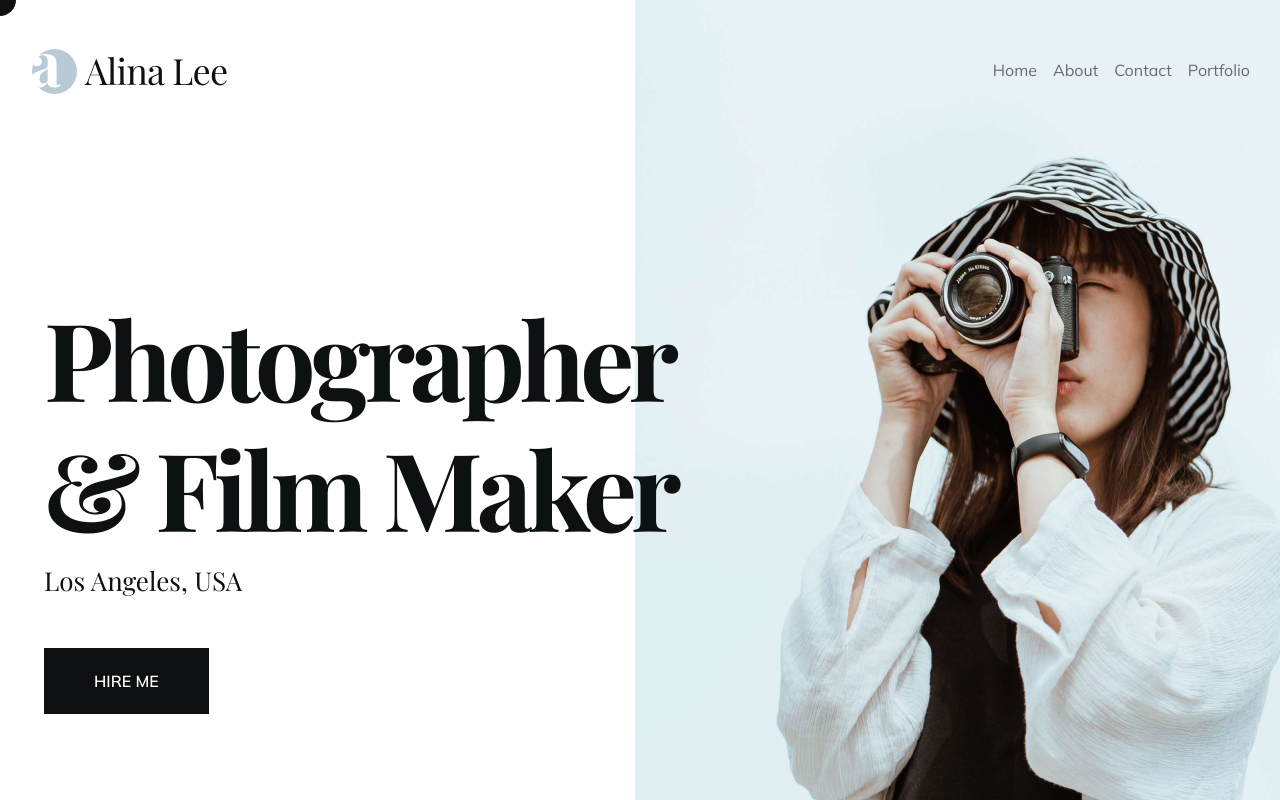
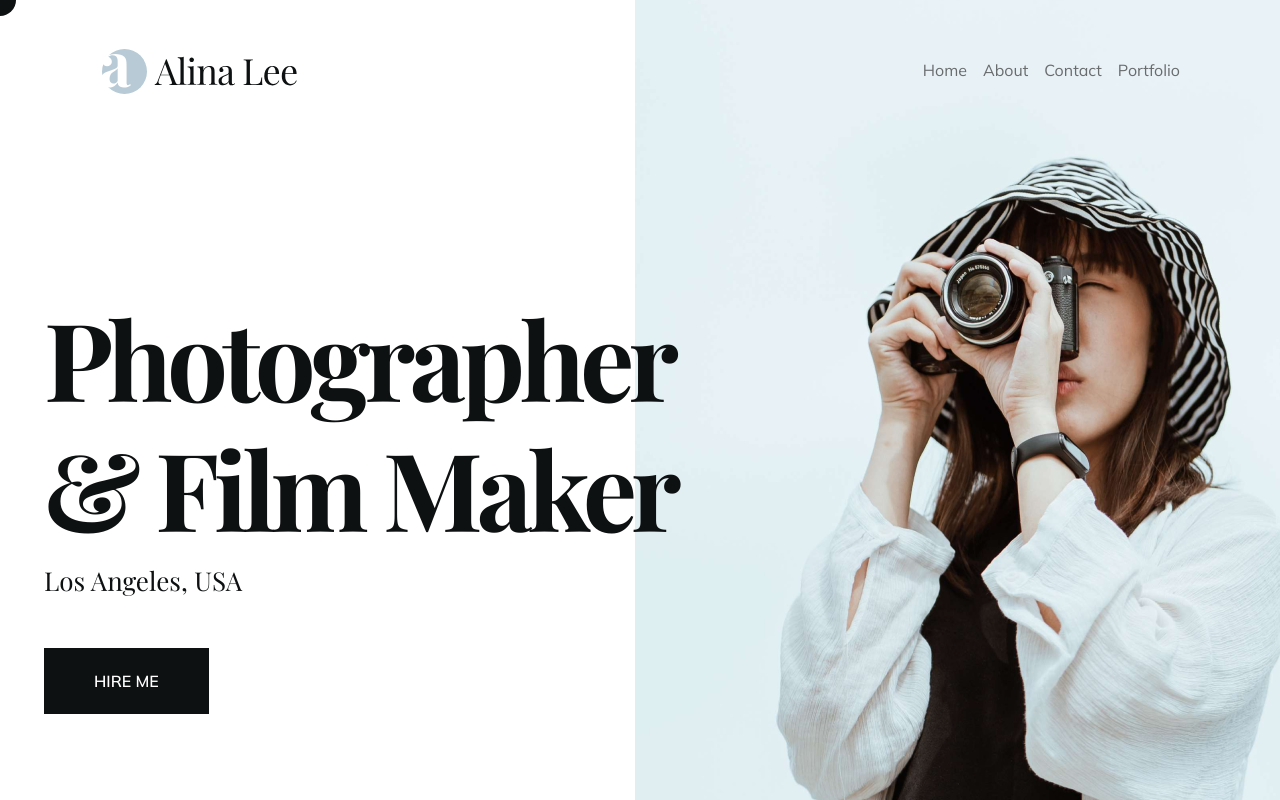
Before and after one commit to fed-v/react-photography-website, a React (Create React App) app: page / in a window 1280 px wide. Shown: the top 800 px of the page. Built offline with nearby package versions, Linux system fonts and the light colour scheme; a web font is replaced by a local one.

Commit message:
Removed Tailwind CSS from header

```diff
--- /dev/null
+++ b/src/assets/styles/Header.css
@@ -0,0 +1,59 @@
+/* Header.css */
+.header {
+    position: fixed;
+    width: 100%;
+    padding-left: 30px;
+    padding-right: 30px;
+    z-index: 30;
+    height: 100px;
+    display: flex;
+    align-items: center;
+}
+
+@media (min-width: 1024px) {
+    .header {
+        padding-left: 100px;
+        padding-right: 100px;
+        height: 140px;
+    }
+}
+
+.header-container {
+    display: flex;
+    flex-direction: column;
+    width: 100%;
+    justify-content: space-between;
+}
+
+@media (min-width: 1024px) {
+    .header-container {
+        flex-direction: row;
+        align-items: center;
+    }
+}
+
+.logo {
+    max-width: 200px;
+}
+
+.nav {
+    display: none;
+}
+
+@media (min-width: 1024px) {
+    .nav {
+        display: flex;
+        gap: 1rem;
+    }
+}
+
+.nav-link {
+    color: #696c6d;
+    transition: color 0.3s ease;
+    text-decoration: none;
+}
+
+.nav-link:hover,
+.nav-link:focus {
+    color: #e63946;
+}
--- a/src/components/Header.js
+++ b/src/components/Header.js
@@ -3,20 +3,22 @@ import MobileNav from './MobileNav';
 import Logo from '../assets/images/header/logo.svg';
 import { Link } from 'react-router-dom';
 import { CursorContext } from '../context/CursorContext';
+import '../assets/styles/Header.css';
 
 const Header = () => {
 
   const { mouseEnterHandler, mouseLeaveHandler } = useContext(CursorContext);
 
   return (
-    <header className='fixed w-full px-[30px] lg-[100px] z-30 h-[100px] lg:h-[140px] flex items-center'>
-      <div className='flex flex-col lg:flex-row lg:items-center w-full justify-between'>
+    <header className='header'>
+      <div className='header-container'>
 
         {/* logo */}
         <Link
           onMouseEnter={mouseEnterHandler}
           onMouseLeave={mouseLeaveHandler}
-          to='/' className='max-w-[200px]'
+          to='/'
+          className='logo'
         >
           <img src={Logo} alt='logo' title='logo' />
         </Link>
@@ -25,12 +27,12 @@ const Header = () => {
         <nav
           onMouseEnter={mouseEnterHandler}
           onMouseLeave={mouseLeaveHandler}
-          className='hidden lg:flex gap-x-4'
+          className='nav'
         >
-          <Link to='/' className='text-[#696c6d] hover:text-primary transition'>Home</Link>
-          <Link to='/about' className='text-[#696c6d] hover:text-primary transition'>About</Link>
-          <Link to='/contact' className='text-[#696c6d] hover:text-primary transition'>Contact</Link>
-          <Link to='/portfolio' className='text-[#696c6d] hover:text-primary transition'>Portfolio</Link>
+          <Link to='/' className='nav-link'>Home</Link>
+          <Link to='/about' className='nav-link'>About</Link>
+          <Link to='/contact' className='nav-link'>Contact</Link>
+          <Link to='/portfolio' className='nav-link'>Portfolio</Link>
         </nav>
 
       </div>
```
